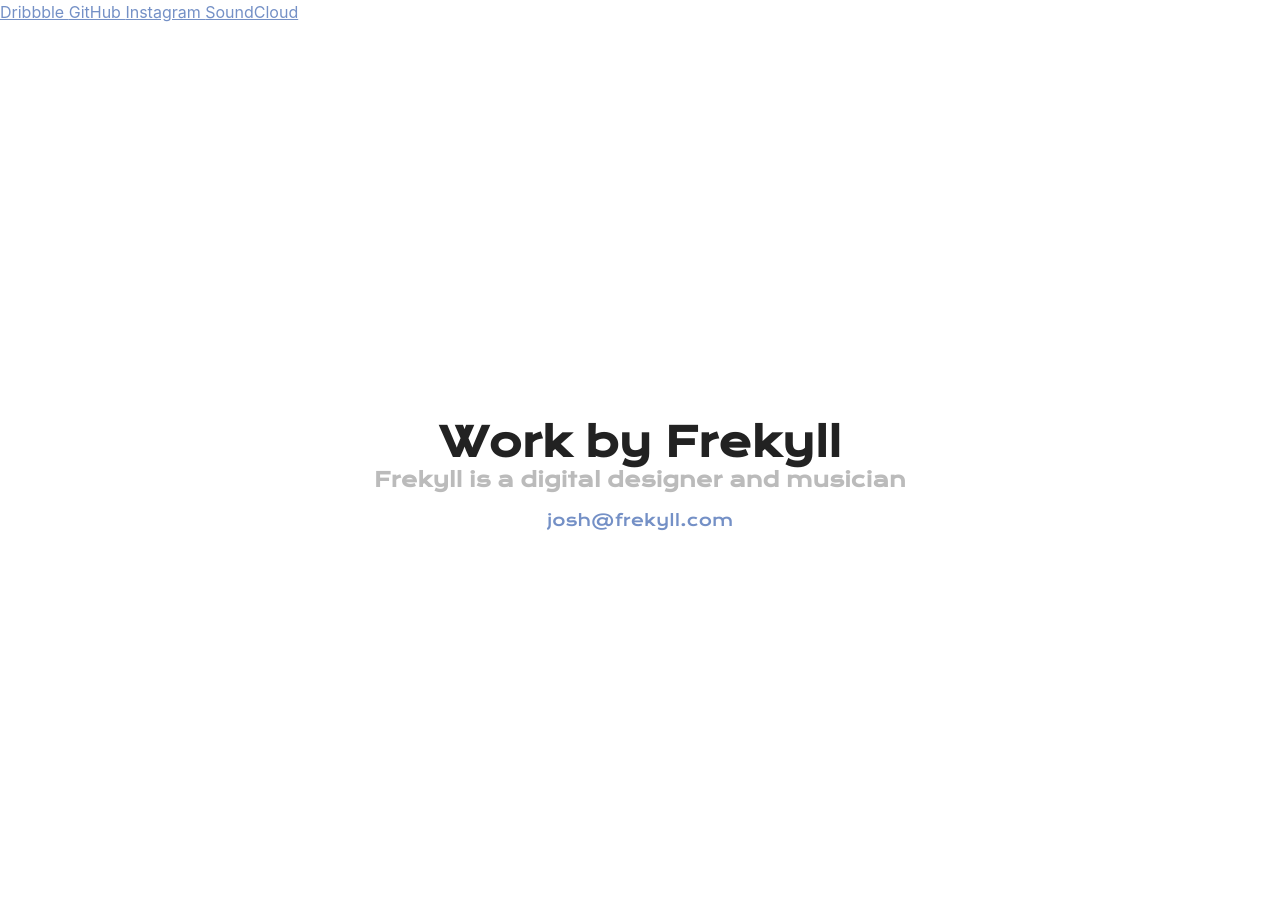
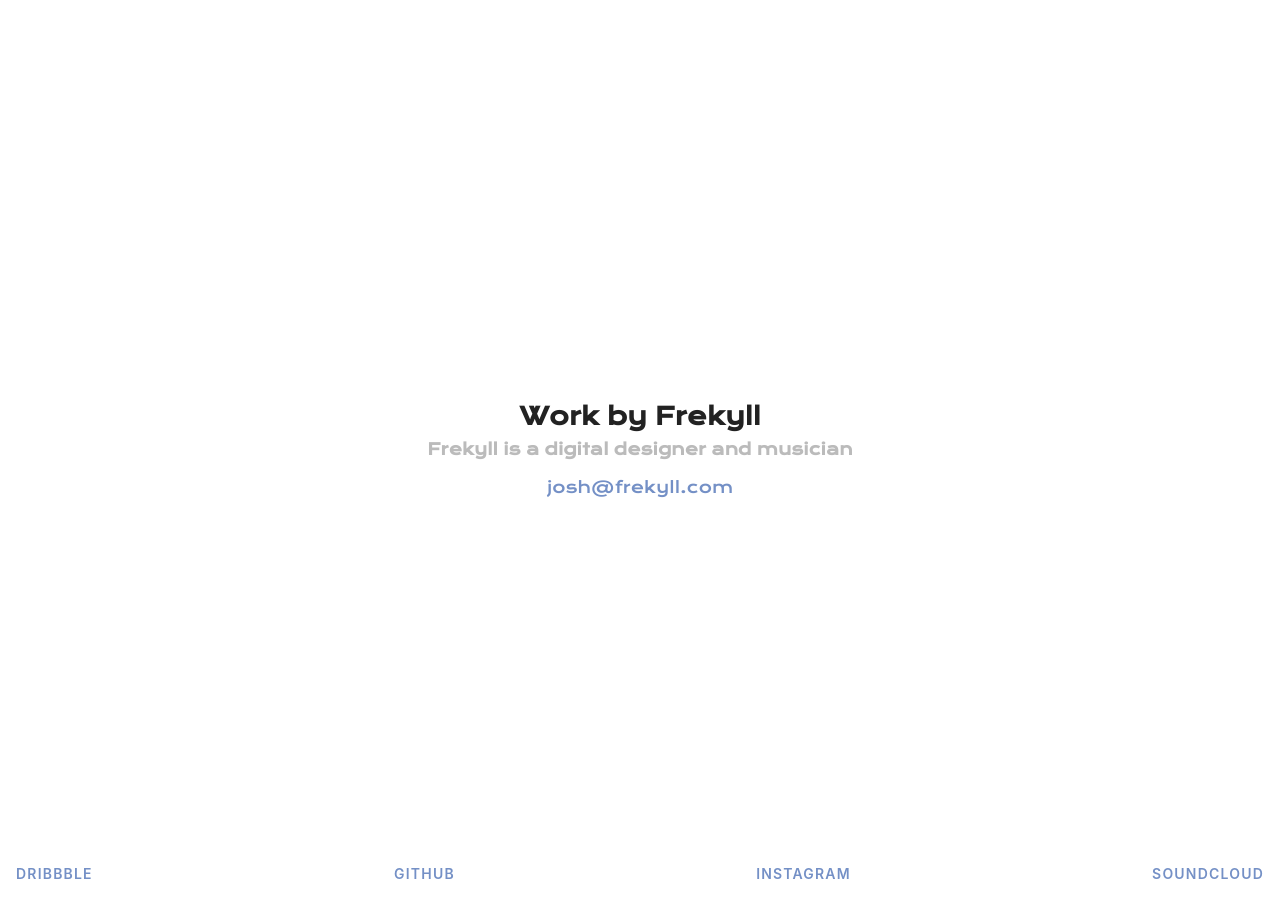
Before and after one commit to frekyll/frekyll, a Jekyll site: the page built from index.html, in a window 1280 px wide. Built offline with Jekyll 4.4.1, drawn with Linux system fonts in a browser that asks for light colours; after the commit the page ends 900 px from its top, so only the background shows below that.

Commit message:
Style navigation component

```diff
--- a/_sass/_components.scss
+++ b/_sass/_components.scss
@@ -4,6 +4,8 @@
   font-family: $font-family-lead;
   height: 100vh;
   justify-content: center;
+  margin-left: 1rem;
+  margin-right: 1rem;
 }
 
 .masthead-content {
@@ -11,21 +13,43 @@
 }
 
 .headline {
-  font-size: $font-size-1;
+  font-size: $font-size-3;
+  margin-bottom: .5rem;
 }
 
 .subheadline {
   color: $grey;
-  font-size: $font-size-4;
+  font-size: $font-size-5;
   margin-bottom: 1rem;
 }
 
 .link {
   text-decoration: none;
+}
 
-  &:focus,
-  &:hover {
-    font-style: italic;
-    text-decoration: underline;
+.navigation {
+  bottom: 1rem;
+  left: 1rem;
+  position: absolute;
+}
+
+.navigation-link {
+  display: block;
+  font-size: $font-size-6;
+  font-weight: 600;
+  letter-spacing: .075rem;
+  text-decoration: none;
+  text-transform: uppercase;
+}
+
+@media (min-width: $breakpoint-sm) {
+  .navigation {
+    display: flex;
+    justify-content: space-between;
+    left: 1rem;
+    margin-left: auto;
+    margin-right: auto;
+    right: 1rem;
+    text-align: center;
   }
 }
--- a/_sass/_variables.scss
+++ b/_sass/_variables.scss
@@ -23,3 +23,9 @@ $white: #fff;
 
 $color-base: $black;
 $color-link: $blue;
+
+// Theme
+
+$breakpoint-sm: 414px;
+$breakpoint-md: 768px;
+$breakpoint-lg: 1024px;
--- a/index.html
+++ b/index.html
@@ -1,8 +1,6 @@
 ---
 layout: default
 ---
-
-{% include navigation.html %}
 
 <section class="masthead">
   <div class="masthead-content">
@@ -11,3 +9,5 @@ layout: default
     <a class="link" href="mailto:{{ site.email }}">{{ site.email }}</a>
   </div>
 </section>
+
+{% include navigation.html %}
```
